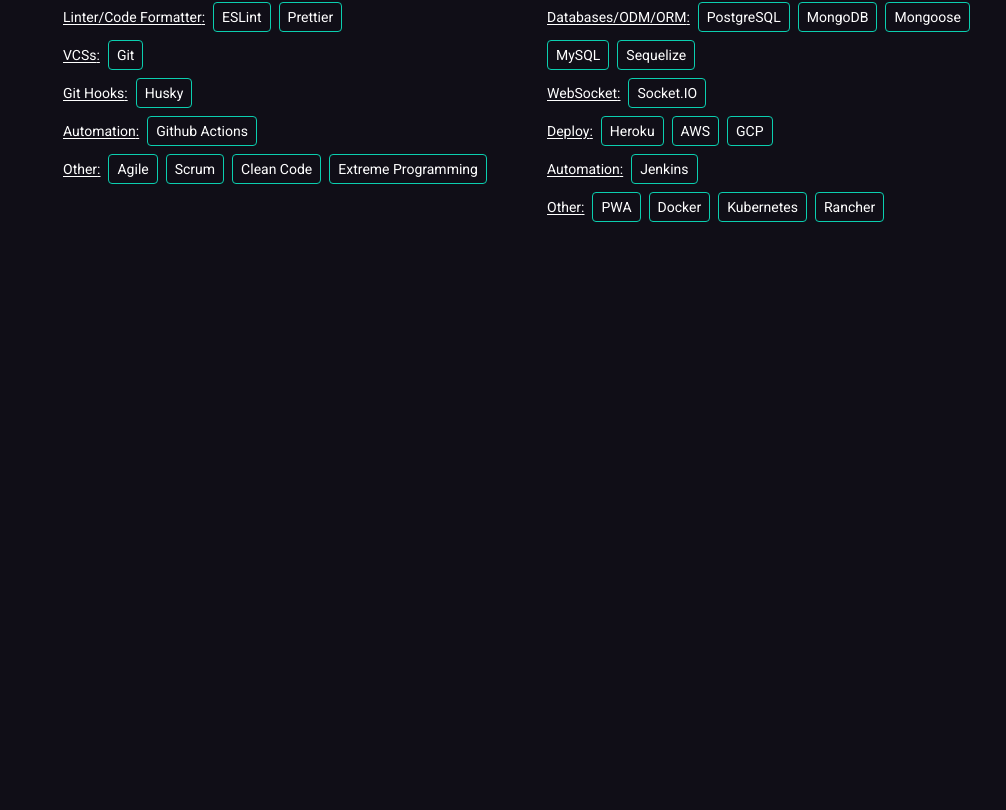
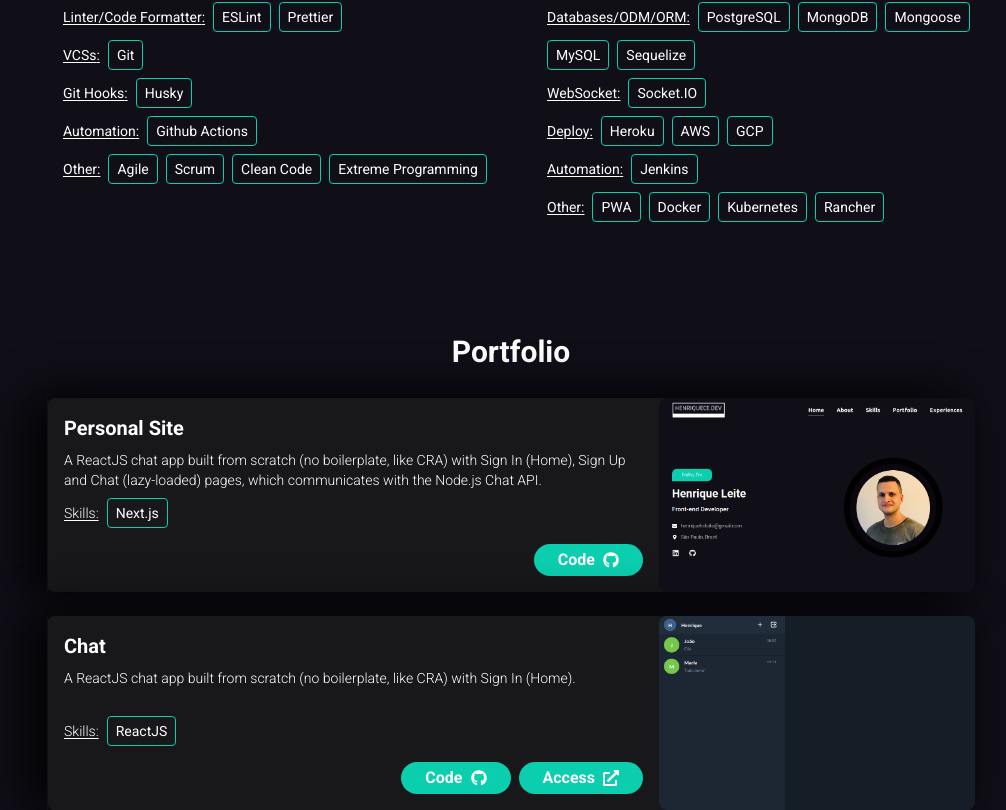
Before and after one commit to henriquece/personal-website, a Next.js app: page / in a window 1280 px wide. Shown: the part 1280-2090 px from the top of the page, without its empty margins (129-1135 px from the left). Before the commit the page ends 1502 px from the top, so only its background shows below. Built offline with nearby package versions, Linux system fonts and the light colour scheme.

Commit message:
feat: add Portfolio component on Home page

```diff
--- a/src/components/Header/index.tsx
+++ b/src/components/Header/index.tsx
@@ -18,8 +18,8 @@
 const headerItems: HeaderItem[] = [
   { label: 'Home', href: '#home' },
   { label: 'About', href: '#about' },
+  { label: 'Skills', href: '#skills' },
   { label: 'Portfolio', href: '#portfolio' },
-  { label: 'Skills', href: '#skills' },
   { label: 'Experiences', href: '#experiences' }
   // { label: 'Contact', href: '#contact' }
 ]
--- /dev/null
+++ b/src/components/Home/Portfolio/index.tsx
@@ -0,0 +1,85 @@
+import Image from 'next/image'
+import { SectionContainer } from '@/components/commons/SectionContainer'
+import { SectionTitle } from '@/components/commons/SectionTitle'
+import personalSiteImg from '../../../../public/project-personal-site.png'
+import chatImg from '../../../../public/project-chat.png'
+import { SkillChip } from '@/components/commons/SkillChip'
+import { Button } from '@/components/commons/Button'
+import { FaExternalLinkAlt, FaGithub } from 'react-icons/fa'
+
+const projects = [
+  {
+    title: 'Personal Site',
+    description:
+      'A ReactJS chat app built from scratch (no boilerplate, like CRA) with Sign In (Home), Sign Up and Chat (lazy-loaded) pages, which communicates with the Node.js Chat API.',
+    skills: ['Next.js'],
+    image: personalSiteImg,
+    githubHref: 'https://github.com/henriquece/personal-site'
+  },
+  {
+    title: 'Chat',
+    description:
+      'A ReactJS chat app built from scratch (no boilerplate, like CRA) with Sign In (Home).',
+    skills: ['ReactJS'],
+    image: chatImg,
+    href: 'https://henriquece-chat.vercel.app',
+    githubHref: 'https://github.com/henriquece/chat'
+  }
+]
+
+export const Portfolio = () => {
+  return (
+    <section className="pt-20 lg:pt-28">
+      <SectionContainer>
+        <SectionTitle title="Portfolio" />
+        <div className="mt-7 flex flex-col gap-6">
+          {projects.map((project) => (
+            <div
+              key={project.title}
+              className={`h-[382px] flex flex-col rounded-lg bg-zinc-900 shadow-[-16px_0_48px_#000000] lg:h-auto lg:flex-row`}
+            >
+              <div className="grow flex flex-col p-4 border-l border-primary">
+                <h3 className="text-white text-xl font-semibold">
+                  {project.title}
+                </h3>
+                <p className="mt-2 flex-1 text-white font-light text-sm">
+                  {project.description}
+                </p>
+                <div className="flex items-center">
+                  <span className="mt-2 mr-2 text-white font-light text-sm underline underline-offset-2">
+                    Skills:
+                  </span>
+                  <span className="mt-2 flex gap-2 items-center flex-wrap">
+                    {project.skills?.map((skill) => (
+                      <SkillChip key={skill} name={skill} />
+                    ))}
+                  </span>
+                </div>
+                <div className="flex justify-end gap-2 pt-4">
+                  <a href={project.githubHref} target="_blank">
+                    <Button label="Code" icon={<FaGithub />} />
+                  </a>
+                  {project.href && (
+                    <a href={project.href} target="_blank">
+                      <Button label="Access" icon={<FaExternalLinkAlt />} />
+                    </a>
+                  )}
+                </div>
+              </div>
+              <div
+                className={`relative h-[140px] shrink-0 lg:h-[194px] lg:w-[316px]`}
+              >
+                <Image
+                  src={project.image}
+                  alt={project.title}
+                  fill
+                  className="object-cover object-top rounded-lg"
+                />
+              </div>
+            </div>
+          ))}
+        </div>
+      </SectionContainer>
+    </section>
+  )
+}
--- a/src/components/Home/Presentation/index.tsx
+++ b/src/components/Home/Presentation/index.tsx
@@ -1,4 +1,3 @@
-import { SectionContainer } from '@/components/commons/SectionContainer'
 import Image from 'next/image'
 import { IconType } from 'react-icons'
 import {
@@ -7,6 +6,7 @@
   FaLinkedin,
   FaMapMarkerAlt
 } from 'react-icons/fa'
+import { SectionContainer } from '@/components/commons/SectionContainer'
 import profileImg from '../../../../public/profile.jpg'
 
 const contacts: {
--- a/src/components/Home/Skills/index.tsx
+++ b/src/components/Home/Skills/index.tsx
@@ -1,5 +1,6 @@
 import { SectionContainer } from '@/components/commons/SectionContainer'
 import { SectionTitle } from '@/components/commons/SectionTitle'
+import { SkillChip } from '@/components/commons/SkillChip'
 
 interface SkillArea {
   title: string
@@ -16,7 +17,7 @@
     title: 'I have worked with:',
     skillAreas: [
       { title: 'Languages', items: ['JavaScript', 'TypeScript'] },
-      { title: 'Frameworks/Libs', items: ['ReactJS', 'Next.js'] },
+      { title: 'Frameworks/UI Libs', items: ['ReactJS', 'Next.js'] },
       { title: 'State Management', items: ['Redux', 'Mobx'] },
       {
         title: 'Styles',
@@ -90,12 +91,7 @@
                       </span>
                     )}
                     {skill.items.map((item) => (
-                      <span
-                        key={item}
-                        className="py-1 px-2 border border-secondary rounded text-white text-sm"
-                      >
-                        {item}
-                      </span>
+                      <SkillChip key={item} name={item} />
                     ))}
                   </li>
                 ))}
--- /dev/null
+++ b/src/components/commons/Button/index.tsx
@@ -0,0 +1,15 @@
+import { FC, ReactNode } from 'react'
+
+interface ButtonProps {
+  label: string
+  icon?: ReactNode
+}
+
+export const Button: FC<ButtonProps> = ({ label, icon }) => (
+  <button className="w-fit flex items-center gap-2 py-1 px-6 rounded-full bg-secondary text-white font-semibold">
+    <>
+      {label}
+      {icon}
+    </>
+  </button>
+)
--- /dev/null
+++ b/src/components/commons/SkillChip/index.tsx
@@ -0,0 +1,11 @@
+import { FC } from 'react'
+
+interface SkillChipProps {
+  name: string
+}
+
+export const SkillChip: FC<SkillChipProps> = ({ name }) => (
+  <span className="py-1 px-2 border border-secondary rounded text-white text-sm">
+    {name}
+  </span>
+)
--- a/src/pages/index.tsx
+++ b/src/pages/index.tsx
@@ -3,6 +3,7 @@
 import { About } from '@/components/Home/About'
 import { PageProps } from './_app'
 import { Skills } from '@/components/Home/Skills'
+import { Portfolio } from '@/components/Home/Portfolio'
 
 const roboto = Roboto({
   weight: ['100', '300', '400', '500', '700', '900'],
@@ -16,6 +17,7 @@
         <Presentation />
         <About isMobile={isMobile} />
         <Skills />
+        <Portfolio />
       </main>
     </>
   )
```
Also changed, not shown: public/project-chat.png (added), public/project-personal-site.png (added).
